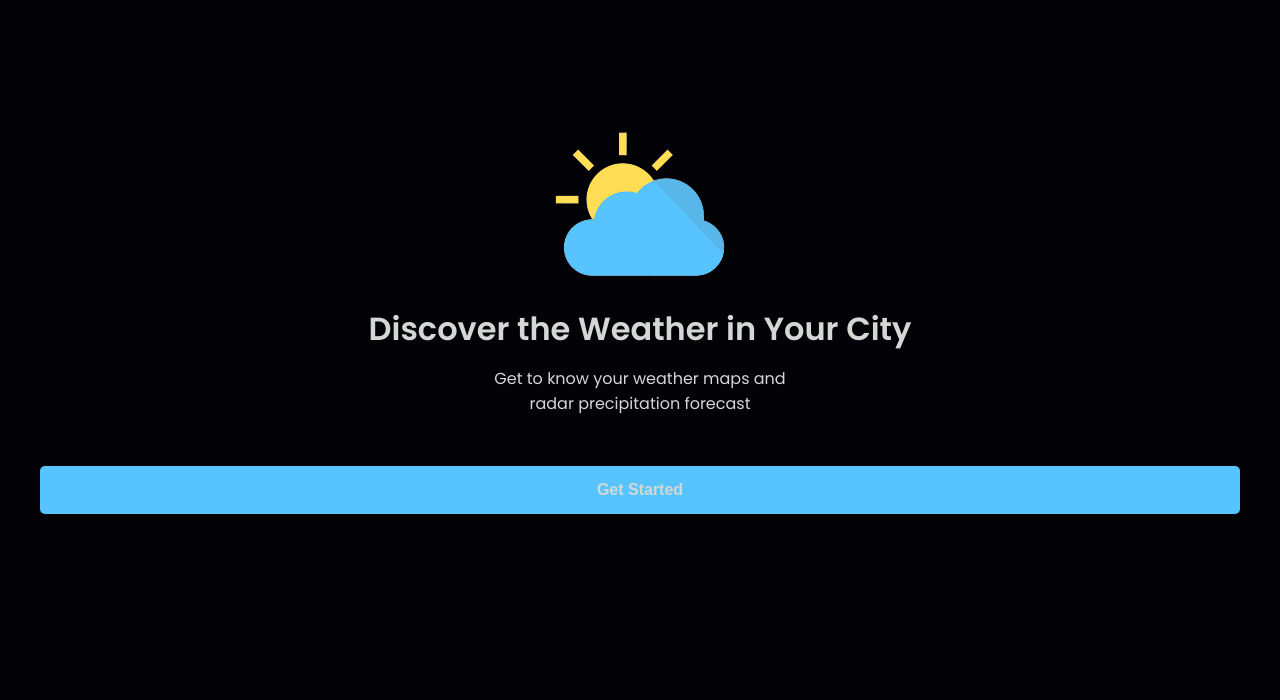
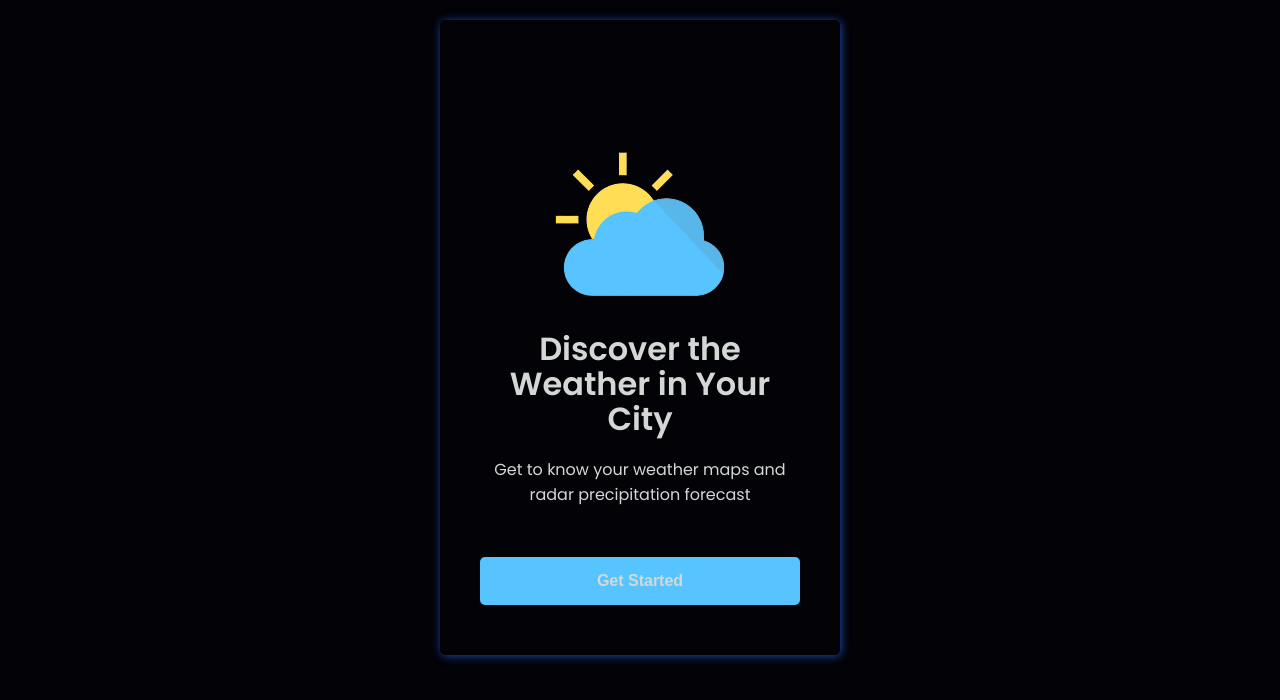
Before and after one commit to kennydageek/Weather-app, a React (Create React App) app: page / in a window 1280 px wide. Shown: the top 700 px of the page. Built offline with nearby package versions, Linux system fonts and the light colour scheme.

Commit message:
Changes made to app styles

```diff
--- a/src/components/WeatherDetails.js
+++ b/src/components/WeatherDetails.js
@@ -7,7 +7,7 @@ const WeatherDetails = ({ weather }) => {
   const infos = [
     {
       icon: SkyconsType.CLOUDY,
-      unit: 'km/h',
+      unit: 'knot',
       value: weather.wind.speed,
       footer: 'Wind',
     },
@@ -21,7 +21,7 @@ const WeatherDetails = ({ weather }) => {
 
     {
       icon: SkyconsType.CLEAR_DAY,
-      unit: 'Pa',
+      unit: 'atm',
       value: weather.main.pressure,
       footer: 'Pressure',
     },
@@ -40,8 +40,7 @@ const WeatherDetails = ({ weather }) => {
             {...svgProps}
           />
           <p className="wind-speed">
-            {info.value}
-            {info.unit}
+            {info.value} {info.unit}
           </p>
           <p className="wind-footer">{info.footer}</p>
         </div>
--- a/src/index.css
+++ b/src/index.css
@@ -25,6 +25,11 @@ a {
 
 .App {
   padding: 5rem 4rem;
+  max-width: 400px;
+  margin: 2rem auto;
+  /* border: 1px solid #9e6c45; */
+  border-radius: 0.5rem;
+  box-shadow: 0.1rem 0.1rem 1rem #1f48a7;
 }
 
 .welcome {
--- a/src/useFetch.js
+++ b/src/useFetch.js
@@ -12,7 +12,7 @@ const useFetch = (cityName) => {
         return res.json();
       })
       .then((data) => {
-        console.log(data);
+        // console.log(data);
         setLat(data[0].lat);
         setLon(data[0].lon);
       });
--- a/src/views/Weather.js
+++ b/src/views/Weather.js
@@ -1,8 +1,4 @@
-import {
-  MdOutlineLightMode,
-  MdOutlineDarkMode,
-  MdOutlineSearch,
-} from 'react-icons/md';
+import { MdOutlineLightMode, MdOutlineDarkMode } from 'react-icons/md';
 import { IconContext } from 'react-icons';
 import { useState } from 'react';
 import Skycons, { SkyconsType } from 'react-skycons';
@@ -13,7 +9,7 @@ const Weather = () => {
   const [mode, setMode] = useState(true);
   const [cityName, setCityName] = useState('Lagos');
   const { data } = useFetch(cityName);
-  console.log(data);
+  // console.log(data);
 
   const handleToggle = () => {
     setMode(!mode);
@@ -123,9 +119,6 @@ const Weather = () => {
           value={cityName}
           onChange={(e) => setCityName(e.target.value)}
         />
-        <button type="submit">
-          <MdOutlineSearch size="4rem" className="search-icon" />
-        </button>
       </form>
     </IconContext.Provider>
   );
```
